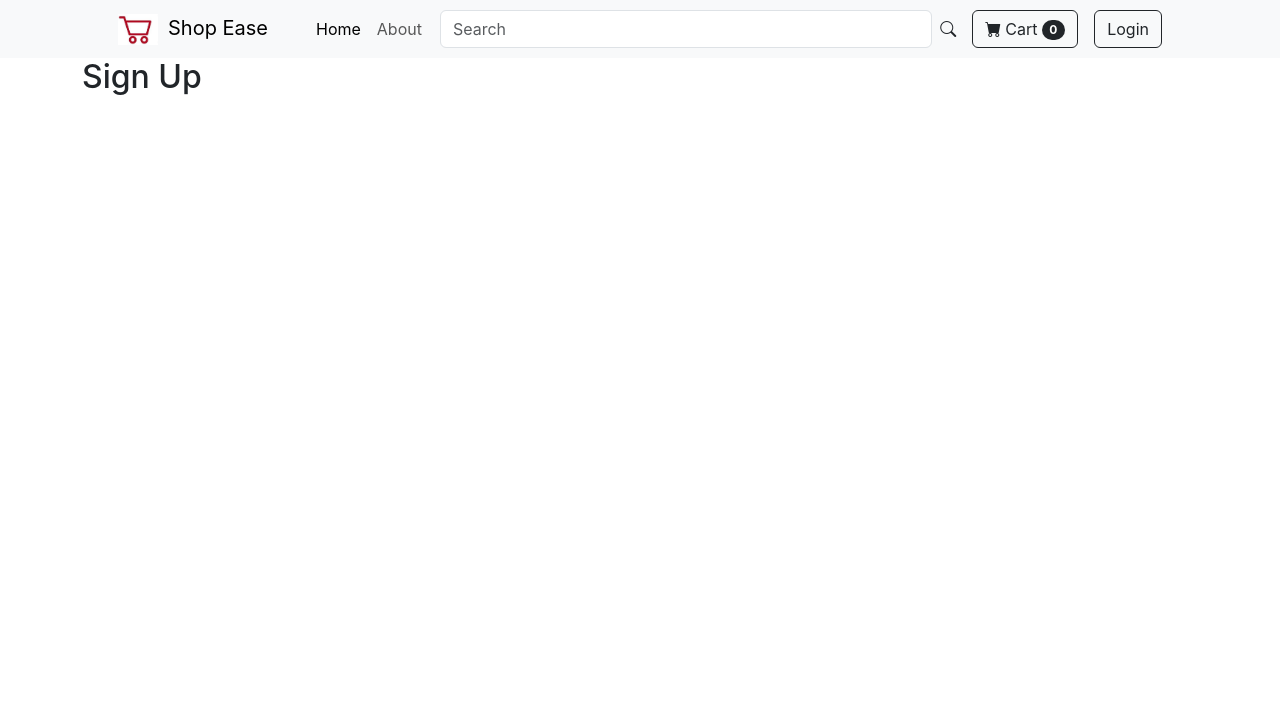
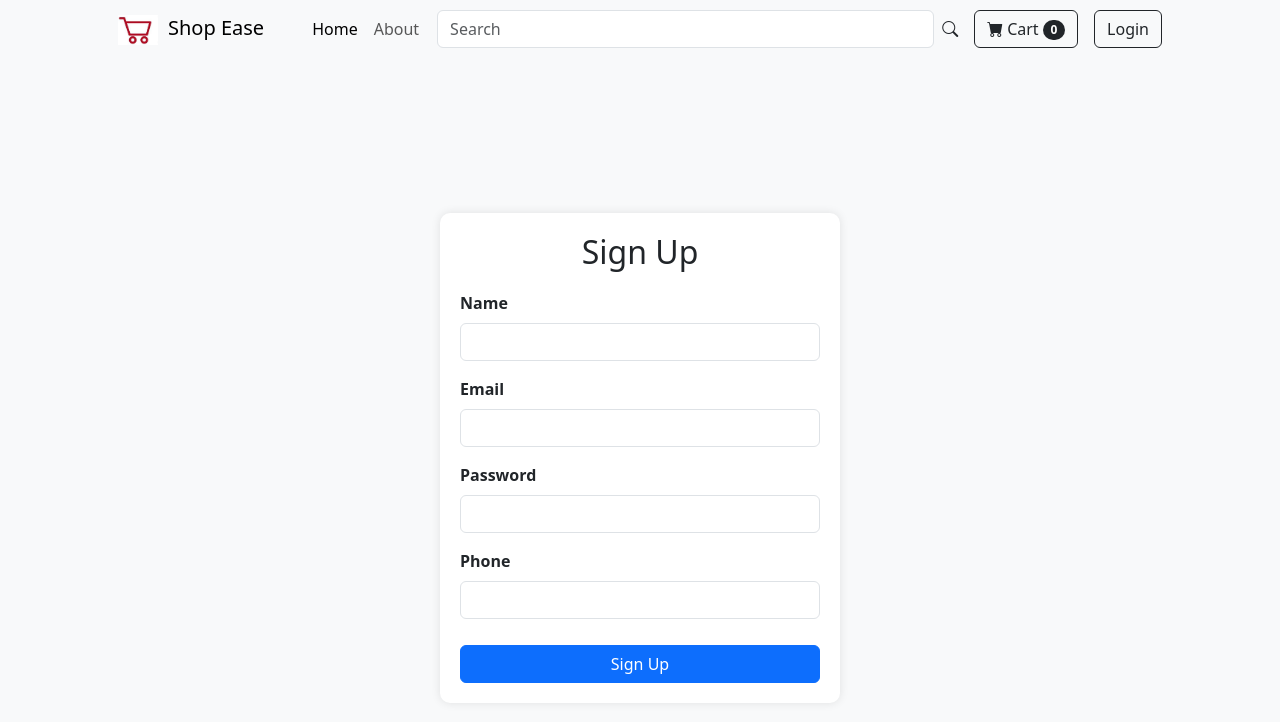
Before and after one commit to ss35789/ShopEase-FR, a React (Create React App) app: page /signup in a window 1280 px wide. Shown: the top 722 px of the page. Built offline with nearby package versions, Linux system fonts and the light colour scheme.

Commit message:
로그인 기능

```diff
--- a/src/App.js
+++ b/src/App.js
@@ -1,23 +1,16 @@
-import React, { useState, useEffect } from 'react';
+// src/App.js
+import React, {useState} from 'react';
 import 'bootstrap/dist/css/bootstrap.min.css';
 import 'bootstrap-icons/font/bootstrap-icons.css';
 import './App.css';
 import { Link, useNavigate, Outlet } from 'react-router-dom';
+import { useAuth } from './context/AuthContext';
 
 function App() {
+    const { user, logout } = useAuth();
+    const navigate = useNavigate();
     const [searchTerm, setSearchTerm] = useState('');
-    const [isLoggedIn, setIsLoggedIn] = useState(false);
     const [cartItems, setCartItems] = useState([]);
-    const navigate = useNavigate();
-
-    useEffect(() => {
-        // 로그인 상태를 확인하는 로직을 추가할 수 있습니다.
-        // 예를 들어, 로컬 스토리지나 쿠키에서 토큰을 확인하는 로직.
-        // fetch('/api/auth/status')
-        //     .then(response => response.json())
-        //     .then(data => setIsLoggedIn(data.isLoggedIn))
-        //     .catch(error => console.error('Error:', error));
-    }, []);
 
     const handleSearchInputChange = (event) => {
         setSearchTerm(event.target.value);
@@ -29,12 +22,8 @@ function App() {
     };
 
     const handleLogout = () => {
-        setIsLoggedIn(false);
-        // 로컬 스토리지나 쿠키에서 토큰을 삭제하는 로직을 추가할 수 있습니다.
-        // fetch('/api/auth/logout', { method: 'POST' })
-        //     .then(response => response.json())
-        //     .then(data => console.log(data))
-        //     .catch(error => console.error('Error:', error));
+        logout();
+        navigate('/');
     };
 
     const handleAddToCart = (product) => {
@@ -56,7 +45,8 @@ function App() {
             <nav className="navbar navbar-expand-lg navbar-light bg-light">
                 <div className="container px-4 px-lg-5">
                     <Link className="navbar-brand" to="/">
-                        <img src="/ShopCart.png" alt="Logo" style={{ width: '40px', marginRight: '10px' }} />Shop Ease</Link>
+                        <img src="/ShopCart.png" alt="Logo" style={{ width: '40px', marginRight: '10px' }} />Shop Ease
+                    </Link>
                     <button className="navbar-toggler" type="button" data-bs-toggle="collapse" data-bs-target="#navbarSupportedContent" aria-controls="navbarSupportedContent" aria-expanded="false" aria-label="Toggle navigation">
                         <span className="navbar-toggler-icon"></span>
                     </button>
@@ -87,15 +77,9 @@ function App() {
                             Cart
                             <span className="badge bg-dark text-white ms-1 rounded-pill">{cartItemCount}</span>
                         </button>
-                        {isLoggedIn ? (
+                        {user ? (
                             <div className="d-flex align-items-center ms-3">
-                                {/*<img*/}
-                                {/*    src="https://dummyimage.com/40x40/000/fff"*/}
-                                {/*    alt="Profile"*/}
-                                {/*    className="rounded-circle"*/}
-                                {/*    style={{ marginRight: '10px' }}*/}
-                                {/*/>*/}
-                                <span>Username</span>
+                                <span>{user.userName}</span>
                                 <button className="btn btn-link" onClick={handleLogout}>Logout</button>
                             </div>
                         ) : (
--- a/src/AppRouter.js
+++ b/src/AppRouter.js
@@ -1,3 +1,4 @@
+// src/AppRouter.js
 import React from 'react';
 import { BrowserRouter as Router, Route, Routes } from 'react-router-dom';
 import App from './App';
--- /dev/null
+++ b/src/config.js
@@ -0,0 +1,2 @@
+// src/config.js
+export const API_BASE_URL = 'http://localhost:8080';
--- /dev/null
+++ b/src/context/AuthContext.js
@@ -0,0 +1,46 @@
+// src/context/AuthContext.js
+import React, { createContext, useContext, useState } from 'react';
+import axios from 'axios';
+import { API_BASE_URL } from '../config';
+
+const AuthContext = createContext();
+
+export const AuthProvider = ({ children }) => {
+    const [user, setUser] = useState(JSON.parse(localStorage.getItem('user')));
+
+    const login = async (email, password) => {
+        try {
+            const response = await axios.post(`${API_BASE_URL}/api/user/login`, { email, password });
+            const userData = response.data;
+            setUser(userData);
+            localStorage.setItem('user', JSON.stringify(userData));
+            return userData;
+        } catch (error) {
+            console.error('Login failed', error.response.data);
+            throw new Error(error.response.data);
+        }
+    };
+
+    const signup = async (userDetails) => {
+        try {
+            const response = await axios.post(`${API_BASE_URL}/api/user/register`, userDetails);
+            return response.data;
+        } catch (error) {
+            console.error('Signup failed', error.response.data);
+            throw new Error(error.response.data);
+        }
+    };
+
+    const logout = () => {
+        setUser(null);
+        localStorage.removeItem('user');
+    };
+
+    return (
+        <AuthContext.Provider value={{ user, login, signup, logout }}>
+            {children}
+        </AuthContext.Provider>
+    );
+};
+
+export const useAuth = () => useContext(AuthContext);
--- a/src/pages/LoginAbout/Login.js
+++ b/src/pages/LoginAbout/Login.js
@@ -1,17 +1,23 @@
+// src/pages/LoginAbout/Login.js
 import React, { useState } from 'react';
 import { useNavigate } from 'react-router-dom';
-import './Login.css'; // Login.css 파일을 import
+import { useAuth } from '../../context/AuthContext';
+import './Login.css';
 
 function Login() {
-    const [username, setUsername] = useState('');
+    const [email, setEmail] = useState('');
     const [password, setPassword] = useState('');
     const navigate = useNavigate();
+    const { login } = useAuth();
 
-    const handleLogin = (event) => {
+    const handleLogin = async (event) => {
         event.preventDefault();
-        // 여기에 실제 로그인 로직을 추가합니다.
-        // 로그인 성공 시:
-        navigate('/');
+        try {
+            await login(email, password);
+            navigate('/');
+        } catch (error) {
+            alert(error.message);
+        }
     };
 
     return (
@@ -20,13 +26,13 @@ function Login() {
                 <h2 className="text-center">Login</h2>
                 <form onSubmit={handleLogin}>
                     <div className="mb-3">
-                        <label htmlFor="username" className="form-label">Username</label>
+                        <label htmlFor="email" className="form-label">Email</label>
                         <input
-                            type="text"
+                            type="email"
                             className="form-control"
-                            id="username"
-                            value={username}
-                            onChange={(e) => setUsername(e.target.value)}
+                            id="email"
+                            value={email}
+                            onChange={(e) => setEmail(e.target.value)}
                         />
                     </div>
                     <div className="mb-3">
--- /dev/null
+++ b/src/pages/LoginAbout/SignUp.css
@@ -0,0 +1,34 @@
+/* src/pages/LoginAbout/SignUp.css */
+
+.signup-container {
+    display: flex;
+    justify-content: center;
+    align-items: center;
+    height: 100vh;
+    background-color: #f8f9fa;
+}
+
+.signup-form {
+    width: 100%;
+    max-width: 400px;
+    padding: 20px;
+    background-color: white;
+    border-radius: 10px;
+    box-shadow: 0 0 10px rgba(0, 0, 0, 0.1);
+}
+
+.signup-form h2 {
+    margin-bottom: 20px;
+}
+
+.signup-form .form-label {
+    font-weight: bold;
+}
+
+.signup-form .form-control {
+    margin-bottom: 15px;
+}
+
+.signup-form .btn {
+    margin-top: 10px;
+}
--- a/src/pages/LoginAbout/SignUp.js
+++ b/src/pages/LoginAbout/SignUp.js
@@ -1,11 +1,76 @@
-// SignUp.js
-import React from 'react';
+// src/pages/LoginAbout/SignUp.js
+import React, { useState } from 'react';
+import { useNavigate } from 'react-router-dom';
+import { useAuth } from '../../context/AuthContext';
+import './SignUp.css';
 
 function SignUp() {
+    const [userName, setUserName] = useState('');
+    const [email, setEmail] = useState('');
+    const [password, setPassword] = useState('');
+    const [tel, setTel] = useState('');
+    const navigate = useNavigate();
+    const { signup } = useAuth();
+
+    const handleSignUp = async (event) => {
+        event.preventDefault();
+        try {
+            await signup({ userName, email, password, tel });
+            alert('Signup successful! Please log in.');
+            navigate('/login');
+        } catch (error) {
+            alert(error.message);
+        }
+    };
+
     return (
-        <div className="container">
-            <h2>Sign Up</h2>
-            {/* 회원가입 폼을 여기에 추가 */}
+        <div className="signup-container">
+            <div className="signup-form">
+                <h2 className="text-center">Sign Up</h2>
+                <form onSubmit={handleSignUp}>
+                    <div className="mb-3">
+                        <label htmlFor="userName" className="form-label">Name</label>
+                        <input
+                            type="text"
+                            className="form-control"
+                            id="userName"
+                            value={userName}
+                            onChange={(e) => setUserName(e.target.value)}
+                        />
+                    </div>
+                    <div className="mb-3">
+                        <label htmlFor="email" className="form-label">Email</label>
+                        <input
+                            type="email"
+                            className="form-control"
+                            id="email"
+                            value={email}
+                            onChange={(e) => setEmail(e.target.value)}
+                        />
+                    </div>
+                    <div className="mb-3">
+                        <label htmlFor="password" className="form-label">Password</label>
+                        <input
+                            type="password"
+                            className="form-control"
+                            id="password"
+                            value={password}
+                            onChange={(e) => setPassword(e.target.value)}
+                        />
+                    </div>
+                    <div className="mb-3">
+                        <label htmlFor="tel" className="form-label">Phone</label>
+                        <input
+                            type="text"
+                            className="form-control"
+                            id="tel"
+                            value={tel}
+                            onChange={(e) => setTel(e.target.value)}
+                        />
+                    </div>
+                    <button type="submit" className="btn btn-primary w-100">Sign Up</button>
+                </form>
+            </div>
         </div>
     );
 }
--- a/src/pages/UserProfile.js
+++ b/src/pages/UserProfile.js
@@ -1,15 +1,23 @@
+// src/components/UserProfile.js
 import React from 'react';
+import { useAuth } from '../context/AuthContext';
 
 function UserProfile() {
+    const { user } = useAuth();
+
+    if (!user) {
+        return <div>Please log in to view your profile.</div>;
+    }
+
     return (
         <div className="container px-4 px-lg-5 my-5">
             <h1>User Profile</h1>
             <div className="card mb-4">
                 <div className="card-body">
-                    <h5 className="card-title">User Name</h5>
-                    <p className="card-text">Email: user@example.com</p>
-                    <p className="card-text">Address: 1234 Main St, Anytown, USA</p>
-                    <p className="card-text">Phone: (123) 456-7890</p>
+                    <h5 className="card-title">{user.name}</h5>
+                    <p className="card-text">Email: {user.email}</p>
+                    <p className="card-text">Address: {user.address}</p>
+                    <p className="card-text">Phone: {user.tel}</p>
                 </div>
             </div>
         </div>
```
Also changed, not shown: src/index.js (+5 -3 lines).
